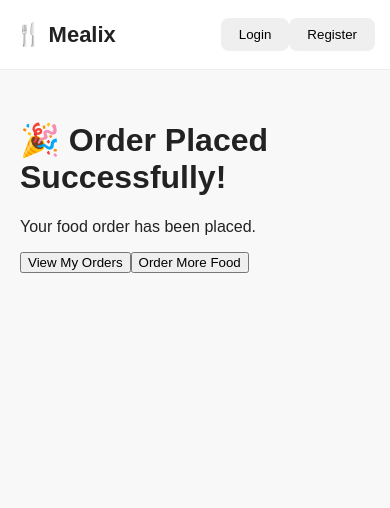
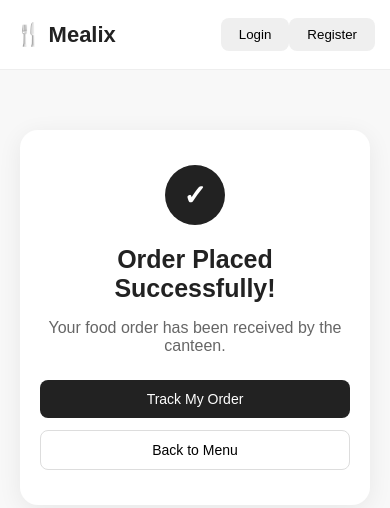
Before and after one commit to mostlyishu/Mealix, a React (Vite) app: page /order-success in a window 390 px wide. Shown: the top 508 px of the page. Built offline with nearby package versions, Linux system fonts and the light colour scheme.

Commit message:
Add pickup tokens and estimated pickup tracking

```diff
--- a/src/components/Cart.jsx
+++ b/src/components/Cart.jsx
@@ -88,11 +88,12 @@ function Cart() {
 
       clearCart();
 
-      navigate("/order-success", {
-        state: {
-          orderId: data.orderId
-        }
-      });
+        navigate("/order-success", {
+            state: {
+                orderId: data.orderId,
+                pickupToken: data.pickupToken
+            }
+        });
     } catch (error) {
       setMessage(error.message);
     } finally {
--- a/src/index.css
+++ b/src/index.css
@@ -1211,3 +1211,214 @@ main {
     font-size: 10px;
   }
 }
+
+/* =========================
+   ORDER SUCCESS PAGE
+   ========================= */
+
+.order-success-page {
+  max-width: 700px;
+  margin: auto;
+  padding: 60px 20px;
+}
+
+.order-success-card {
+  background: white;
+  padding: 45px 35px;
+  border-radius: 18px;
+  text-align: center;
+
+  box-shadow: 0 5px 25px rgba(0, 0, 0, 0.07);
+}
+
+.success-icon {
+  width: 60px;
+  height: 60px;
+
+  margin: 0 auto 20px;
+
+  display: flex;
+  align-items: center;
+  justify-content: center;
+
+  border-radius: 50%;
+
+  background: #222;
+  color: white;
+
+  font-size: 28px;
+  font-weight: bold;
+}
+
+.order-success-card h1 {
+  margin: 0 0 10px;
+  font-size: 30px;
+}
+
+.success-message {
+  color: #666;
+  margin-bottom: 15px;
+}
+
+.success-order-id {
+  font-weight: bold;
+  margin-bottom: 25px;
+}
+
+
+/* Pickup Token */
+
+.pickup-token-box {
+  margin: 30px auto;
+
+  padding: 25px;
+
+  max-width: 400px;
+
+  background: #f5f5f5;
+
+  border: 2px dashed #bbb;
+  border-radius: 14px;
+}
+
+.pickup-token-box span {
+  display: block;
+
+  margin-bottom: 10px;
+
+  color: #666;
+
+  font-size: 13px;
+  text-transform: uppercase;
+  letter-spacing: 1px;
+}
+
+.pickup-token-box strong {
+  display: block;
+
+  font-size: 34px;
+  letter-spacing: 3px;
+
+  margin-bottom: 10px;
+}
+
+.pickup-token-box p {
+  margin: 0;
+
+  color: #777;
+  font-size: 13px;
+}
+
+
+/* Buttons */
+
+.success-actions {
+  display: flex;
+  justify-content: center;
+  gap: 12px;
+
+  margin-top: 25px;
+}
+
+.track-order-button,
+.order-more-button {
+  padding: 11px 20px;
+
+  border-radius: 8px;
+
+  font-size: 14px;
+}
+
+.track-order-button {
+  border: none;
+
+  background: #222;
+  color: white;
+}
+
+.track-order-button:hover {
+  background: #444;
+}
+
+.order-more-button {
+  background: white;
+
+  border: 1px solid #ddd;
+}
+
+.order-more-button:hover {
+  background: #f5f5f5;
+}
+
+
+/* Mobile */
+
+@media (max-width: 500px) {
+  .order-success-card {
+    padding: 35px 20px;
+  }
+
+  .order-success-card h1 {
+    font-size: 25px;
+  }
+
+  .pickup-token-box strong {
+    font-size: 28px;
+  }
+
+  .success-actions {
+    flex-direction: column;
+  }
+
+  .success-actions a {
+    width: 100%;
+  }
+
+  .success-actions button {
+    width: 100%;
+  }
+}
+
+/* Pickup token inside My Orders */
+
+.order-pickup-token {
+  display: inline-flex;
+  align-items: center;
+  gap: 12px;
+
+  margin-bottom: 30px;
+  padding: 10px 15px;
+
+  background: #f5f5f5;
+  border: 1px dashed #bbb;
+  border-radius: 9px;
+}
+
+.order-pickup-token span {
+  color: #777;
+  font-size: 12px;
+  text-transform: uppercase;
+  letter-spacing: 0.5px;
+}
+
+.order-pickup-token strong {
+  font-size: 18px;
+  letter-spacing: 1px;
+}
+
+.estimated-pickup {
+  display: flex;
+  align-items: center;
+  gap: 12px;
+
+  margin-bottom: 25px;
+}
+
+.estimated-pickup span {
+  color: #777;
+  font-size: 13px;
+}
+
+.estimated-pickup strong {
+  font-size: 16px;
+}
--- a/src/pages/OrderSuccess.jsx
+++ b/src/pages/OrderSuccess.jsx
@@ -4,26 +4,51 @@ function OrderSuccess() {
   const location = useLocation();
 
   const orderId = location.state?.orderId;
+  const pickupToken = location.state?.pickupToken;
 
   return (
-    <main>
-      <h1>🎉 Order Placed Successfully!</h1>
+    <main className="order-success-page">
+      <div className="order-success-card">
+        <div className="success-icon">✓</div>
 
-      <p>Your food order has been placed.</p>
+        <h1>Order Placed Successfully!</h1>
+
+        <p className="success-message">
+          Your food order has been received by the canteen.
+        </p>
 
         {orderId && (
-        <p>
-          <strong>Order #{orderId}</strong>
+          <p className="success-order-id">
+            Order #{orderId}
           </p>
         )}
 
+        {pickupToken && (
+          <div className="pickup-token-box">
+            <span>Your Pickup Token</span>
+
+            <strong>{pickupToken}</strong>
+
+            <p>
+              Keep this token ready when collecting your food.
+            </p>
+          </div>
+        )}
+
+        <div className="success-actions">
           <Link to="/orders">
-        <button>View My Orders</button>
+            <button className="track-order-button">
+              Track My Order
+            </button>
           </Link>
 
           <Link to="/menu">
-        <button>Order More Food</button>
+            <button className="order-more-button">
+              Back to Menu
+            </button>
           </Link>
+        </div>
+      </div>
     </main>
   );
 }
--- a/src/pages/Orders.jsx
+++ b/src/pages/Orders.jsx
@@ -48,6 +48,7 @@ function Orders() {
       if (!groups[item.order_id]) {
           groups[item.order_id] = {
               order_id: item.order_id,
+              pickup_token: item.pickup_token,
               total_amount: item.total_amount,
               status: item.status,
               created_at: item.created_at,
@@ -81,6 +82,25 @@ function Orders() {
 
   function getStatusIndex(status) {
     return statusSteps.indexOf(status);
+  }
+
+  function getEstimatedPickupTime(status) {
+  switch (status) {
+    case "Pending":
+      return "15–20 minutes";
+
+    case "Preparing":
+      return "8–12 minutes";
+
+    case "Ready":
+      return "Ready for pickup";
+
+    case "Completed":
+      return "Order collected";
+
+    default:
+      return "Calculating...";
+  }
 }
 
   return (
@@ -153,6 +173,19 @@ function Orders() {
                 >
                   {order.status}
                 </span>
+              </div>
+                  {order.pickup_token && (
+                      <div className="order-pickup-token">
+                          <span>Pickup Token</span>
+                          <strong>{order.pickup_token}</strong>
+                      </div>
+                  )}
+
+                  <div className="estimated-pickup">
+                      <span>Estimated Pickup</span>
+                      <strong>
+                          {getEstimatedPickupTime(order.status)}
+                      </strong>
                   </div>
 
               {/* Order tracking */}
```
Also changed, not shown: 1 other file (tests, documents, lock files or other folders). Lines whose indentation alone changed are shown as unchanged.
